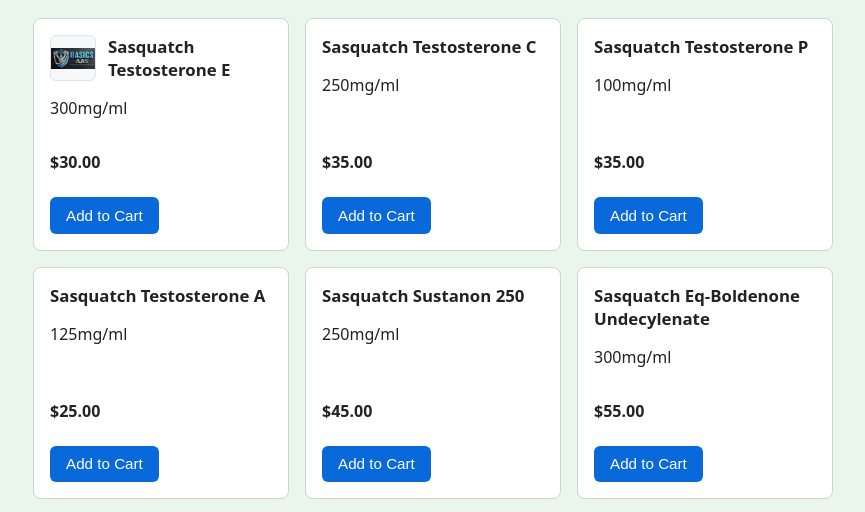
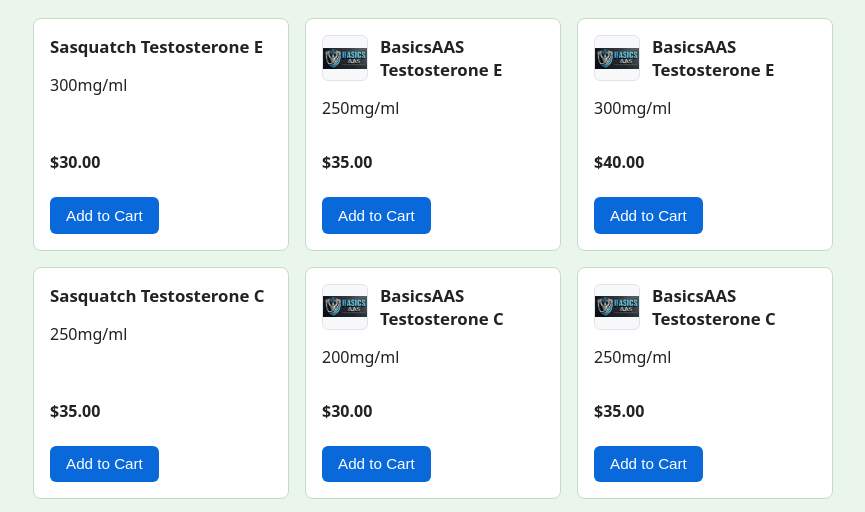
Before and after one commit to SasquatchMuscleUSA/sasquatchmuscleusa.gethub.io, a plain HTML site: page index.html in a window 1280 px wide. Shown: the part 275-787 px from the top of the page, without its empty margins (207-1072 px from the left). Drawn offline with Linux system fonts and the light colour scheme.

Commit message:
Update index.html

```diff
--- a/index.html
+++ b/index.html
@@ -113,14 +113,24 @@
 
     // Edit your products here (make sure each item ends with a comma except the last one)
     const products = [
-      { id: 1, image: "BAsicsAASMenuIcon.png", name: "Sasquatch Testosterone E", price: 30.00, desc: "300mg/ml" },
+      { id: 1, name: "Sasquatch Testosterone E", price: 30.00, desc: "300mg/ml" },
+      { id: 1, image: "BAsicsAASMenuIcon.png", name: "BasicsAAS Testosterone E", price: 35.00, desc: "250mg/ml" },
+      { id: 1, image: "BAsicsAASMenuIcon.png", name: "BasicsAAS Testosterone E", price: 40.00, desc: "300mg/ml" },
       { id: 2, name: "Sasquatch Testosterone C", price: 35.00, desc: "250mg/ml" },
+      { id: 2, image: "BAsicsAASMenuIcon.png", name: "BasicsAAS Testosterone C", price: 30.00, desc: "200mg/ml" },
+      { id: 2, image: "BAsicsAASMenuIcon.png", name: "BasicsAAS Testosterone C", price: 35.00, desc: "250mg/ml" },
       { id: 3, name: "Sasquatch Testosterone P", price: 35.00, desc: "100mg/ml" },
+      { id: 3, image: "BAsicsAASMenuIcon.png", name: "BasicsAAS Testosterone P", price: 30.00, desc: "100mg/ml" },
       { id: 4, name: "Sasquatch Testosterone A", price: 25.00, desc: "125mg/ml" },
       { id: 5, name: "Sasquatch Sustanon 250", price: 45.00, desc: "250mg/ml" },
+      { id: 5, image: "BAsicsAASMenuIcon.png", name: "BasicsAAS Sustanon 250", price: 40.00, desc: "250mg/ml" },
+      { id: 5, image: "BAsicsAASMenuIcon.png", name: "BasicsAAS Sustanon 250", price: 45.00, desc: "300mg/ml" },
       { id: 6, name: "Sasquatch Eq-Boldenone Undecylenate", price: 55.00, desc: "300mg/ml" },
       { id: 7, name: "Sasquatch Nandrolone Decanoate", price: 30.00, desc: "300mg/ml" },
+      { id: 7, image: "BAsicsAASMenuIcon.png", name: "BasicsAAS Nandrolone Decanoate", price: 30.00, desc: "200mg/ml" },
       { id: 8, name: "Sasquatch Trenbolone E", price: 65.00, desc: "250mg/ml" },
+      { id: 8, image: "BAsicsAASMenuIcon.png", name: "BasicsAAS Trenbolone E", price: 55.00, desc: "200mg/ml" },
+      { id: 8, image: "BAsicsAASMenuIcon.png", name: "BasicsAAS Trenbolone A", price: 45.00, desc: "100mg/ml" },
       { id: 9, name: "Sasquatch Masteron E", price: 70.00, desc: "200mg/ml" }
 
     ];
```
